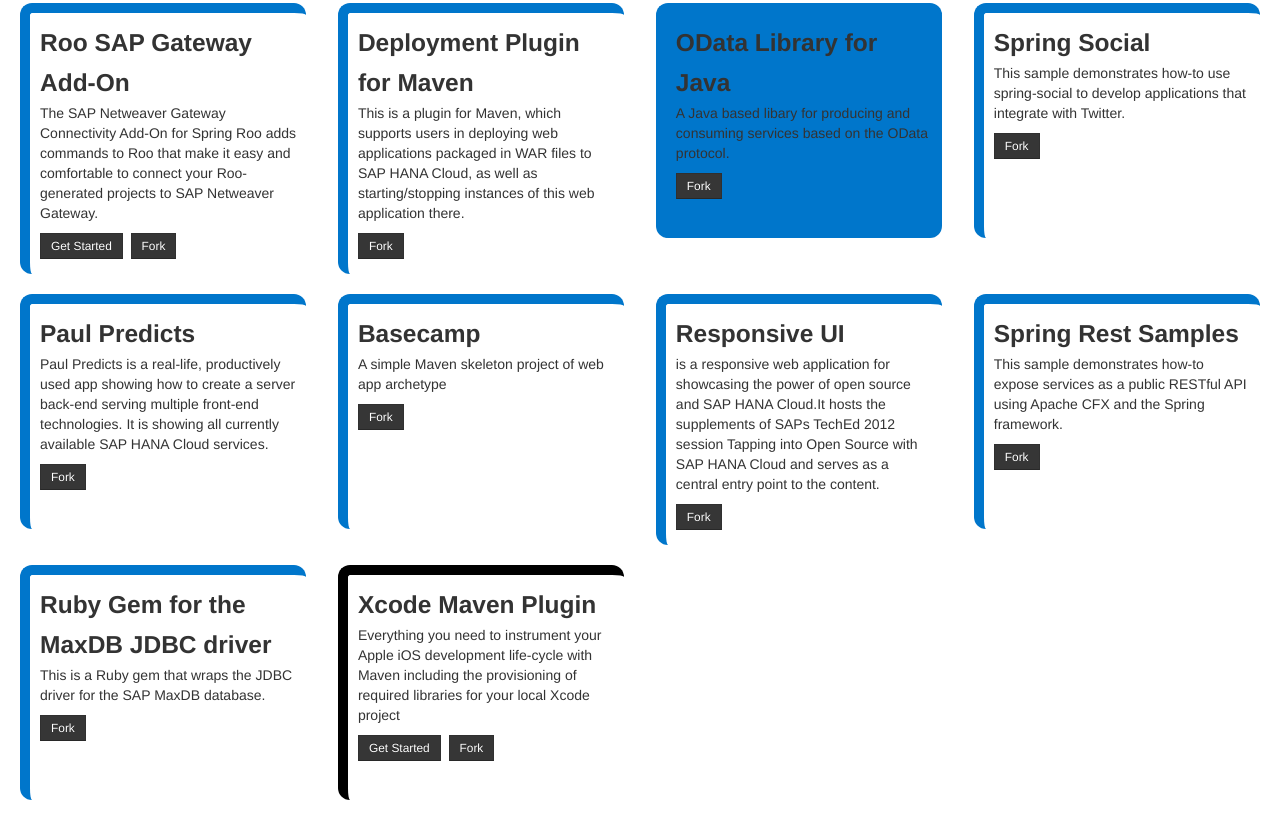
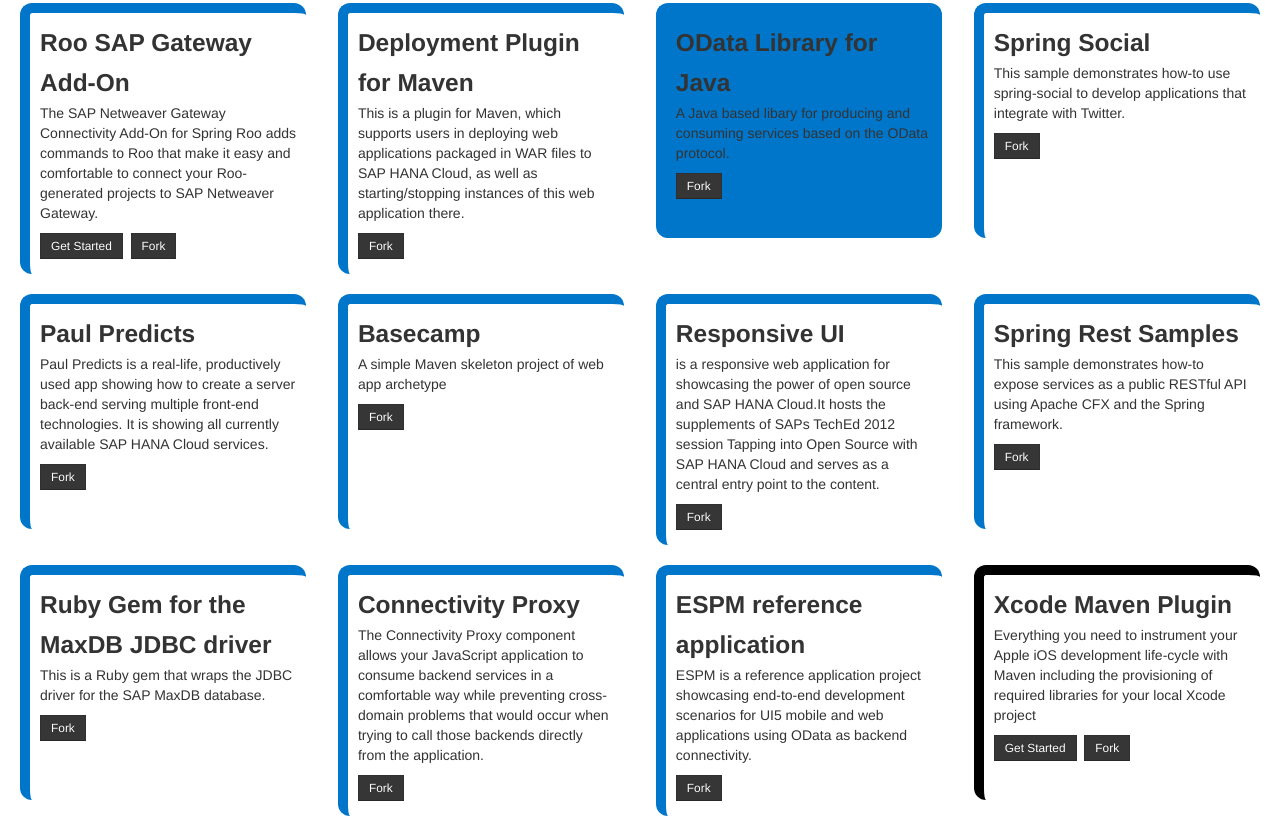
Before and after one commit to dfarr/sap.github.com, a plain HTML site: page index.html in a window 1280 px wide. Shown: the part 424-1260 px from the top of the page. Drawn offline with Linux system fonts and the light colour scheme.

Commit message:
New SAP HANA Cloud Samples
Change-Id: Ie1cabd633d3e0610452666cd67d4e95c6921d916
Signed-off-by: Matthias Steiner <matthias.steiner@inscope.net>

```diff
--- a/index.html
+++ b/index.html
@@ -298,6 +298,16 @@
           <p>This is a Ruby gem that wraps the JDBC driver for the SAP MaxDB database.</p>
           <p><a class="btn btn-small btn-inverse" href="https://github.com/SAP/cloud-jdbc-maxdb-gem">Fork</a></p>
        </div><!--/span-->
+       <div class="span3 hero-unit-sap hero-unit-sap-cloud">
+          <h3>Connectivity Proxy</h3>
+          <p>The Connectivity Proxy component allows your JavaScript application to consume backend services in a comfortable way while preventing cross-domain problems that would occur when trying to call those backends directly from the application.</p>
+          <p><a class="btn btn-small btn-inverse" href="https://github.com/SAP/cloud-connectivityproxy">Fork</a></p>
+       </div><!--/span-->
+       <div class="span3 hero-unit-sap hero-unit-sap-cloud">
+          <h3>ESPM reference application</h3>
+          <p>ESPM is a reference application project showcasing end-to-end development scenarios for UI5 mobile and web applications using OData as backend connectivity.</p>
+          <p><a class="btn btn-small btn-inverse" href="https://github.com/SAP/cloud-espm-scenarios">Fork</a></p>
+       </div><!--/span-->
        <div class="span3 hero-unit-sap hero-unit-sap-general">
           <h3>Xcode Maven Plugin</h3>
           <p>Everything you need to instrument your Apple iOS development life-cycle with Maven including the provisioning of required libraries for your local Xcode project</p>
```
